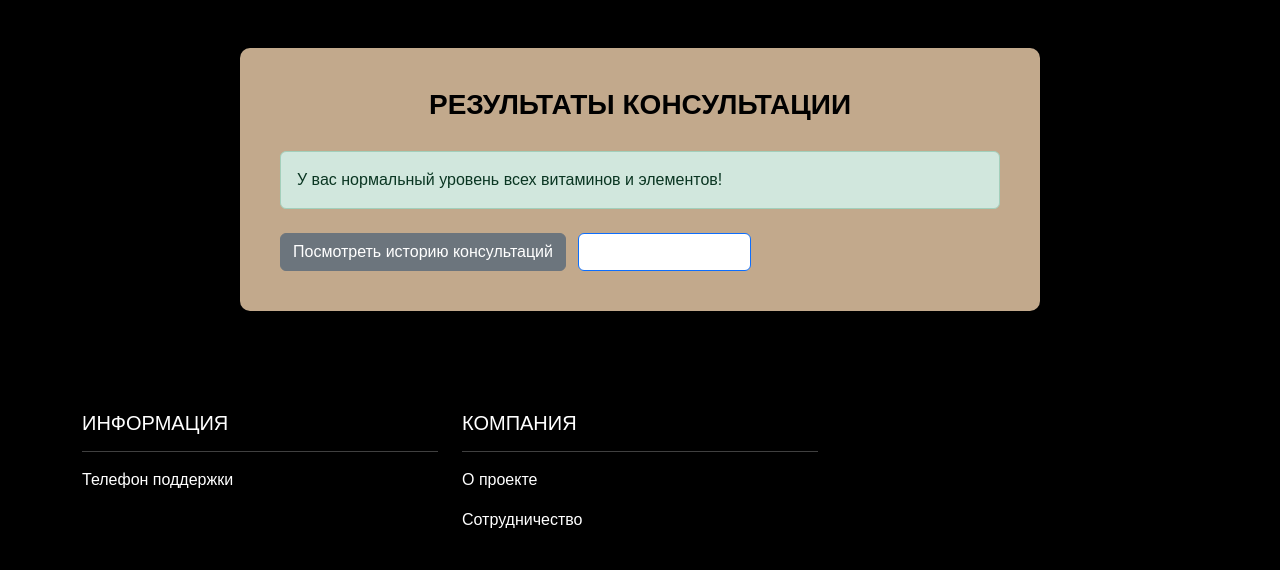
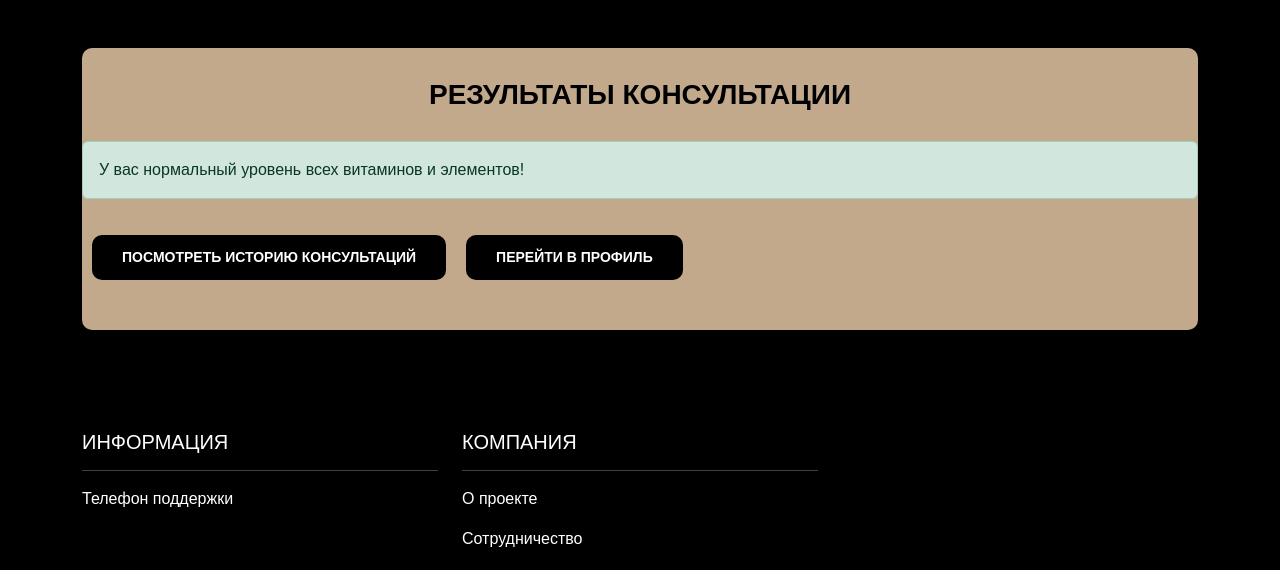
Before and after one commit to Kirikiri2/bio_core, a Django app: page /consultation/results/ in a window 1280 px wide. Shown: the part 130-700 px from the top of the page. Run offline with Django 5.2, Linux system fonts and the light colour scheme; a user stored in the database is signed in; some web fonts are replaced.

Commit message:
consult_di2

```diff
--- a/biocore_site/bio_core_website/static/bio_core_website/css/style.css
+++ b/biocore_site/bio_core_website/static/bio_core_website/css/style.css
@@ -339,10 +339,9 @@ body {
     margin-right: 10px;
 }
 
-/* Стили для страницы консультации */
+/* Обновленные стили для выравнивания меток и полей ввода */
 .container.mt-5 {
     background-color: #c2a98c;
-    /* Бежевый фон */
     padding: 40px;
     border-radius: 10px;
     max-width: 800px;
@@ -360,9 +359,15 @@ body {
     font-size: 28px;
 }
 
-/* Стили для полей ввода */
+/* Выравнивание меток и полей ввода */
 .mb-3 {
     margin-bottom: 20px !important;
+    max-width: 700px;
+    /* Такая же ширина как у полей ввода */
+    margin-left: auto;
+    margin-right: auto;
+    padding: 0 15px;
+    /* Добавляем отступы как у полей ввода */
 }
 
 .form-label {
@@ -371,6 +376,11 @@ body {
     font-weight: 500;
     color: #000;
     font-family: 'TT Travels Next Trl', sans-serif;
+    text-align: left;
+    /* Выравниваем текст по левому краю */
+    width: 100%;
+    padding-left: 0;
+    /* Убираем лишние отступы */
 }
 
 .form-control {
@@ -380,18 +390,18 @@ body {
     border: 1px solid #ddd;
     border-radius: 4px;
     background-color: #fff;
-    max-width: 700px;
     margin: 0 auto;
     display: block;
+    box-sizing: border-box;
+    /* Учитываем padding в ширине */
 }
 
-/* Стили для текстового поля */
+/* Остальные стили остаются без изменений */
 textarea.form-control {
     min-height: 120px;
     resize: vertical;
 }
 
-/* Статичные стили для кнопки (без динамики) */
 .send {
     background-color: #000;
     color: #fff;
@@ -408,6 +418,47 @@ textarea.form-control {
     font-family: 'TT Travels Next Trl', sans-serif;
 }
 
+.bt_prof_consult {
+    background-color: #000;
+    color: #fff;
+    border: none;
+    padding: 12px 30px;
+    font-size: 14px;
+    text-decoration: none;
+    font-weight: bold;
+    text-transform: uppercase;
+    border-radius: 0;
+    cursor: pointer;
+    border-radius: 10px;
+    margin: 20px 10px;
+    width: auto;
+    font-family: 'TT Travels Next Trl', sans-serif;
+    min-width: 150px;
+}
+
+.button_res {
+    display: flex;
+    margin-right: 5px;
+}
+
+.btn.btn-secondary {
+    background-color: #000;
+    color: #fff;
+    border: none;
+    padding: 12px 30px;
+    font-size: 14px;
+    text-decoration: none;
+    font-weight: bold;
+    text-transform: uppercase;
+    border-radius: 0;
+    cursor: pointer;
+    border-radius: 10px;
+    margin: 20px auto 0;
+    width: auto;
+    font-family: 'TT Travels Next Trl', sans-serif;
+    min-width: 150px;
+}
+
 /* Адаптация для мобильных */
 @media (max-width: 768px) {
     .container.mt-5 {
@@ -415,7 +466,103 @@ textarea.form-control {
         margin: 30px 15px;
     }
 
+    .mb-3 {
+        max-width: 100%;
+        padding: 0;
+    }
+
     .form-control {
         max-width: 100%;
     }
 }
+
+/* Основные стили для страницы истории консультаций */
+.container.mt-5 {
+    padding: 30px 0;
+    max-width: 1200px;
+}
+
+.container.mt-5 h2 {
+    font-family: 'TT Travels Next Trl', sans-serif;
+    font-weight: bold;
+    font-size: 28px;
+    text-transform: uppercase;
+    color: #000;
+    margin-bottom: 30px;
+    text-align: center;
+}
+
+/* Стили для карточки с графиком */
+.card {
+    background-color: #ffffff;
+    border: none;
+    border-radius: 8px;
+    box-shadow: 0 2px 10px rgba(0, 0, 0, 0.08);
+    margin-bottom: 20px;
+}
+
+.card-body {
+    padding: 20px;
+
+}
+
+/* Стили для списка консультаций */
+.list-group {
+    border-radius: 8px;
+    overflow: hidden;
+}
+
+.list-group-item {
+    border: none;
+    padding: 12px 20px;
+    background-color: #f8f9fa;
+    color: #333;
+    font-family: 'TT Travels Next Trl', sans-serif;
+    transition: background-color 0.2s;
+    border-bottom: 1px solid #e9ecef;
+}
+
+.list-group-item:last-child {
+    border-bottom: none;
+}
+
+.list-group-item:hover {
+    background-color: #e9ecef;
+    color: #000;
+}
+
+.list-group-item-action {
+    cursor: pointer;
+}
+
+/* Стили для графиков */
+canvas {
+    width: 100% !important;
+    height: auto !important;
+}
+
+/* Убираем верхний пустой блок */
+#vitaminChart {
+    display: none;
+}
+
+/* Адаптация для мобильных */
+@media (max-width: 768px) {
+    .container.mt-5 {
+        padding: 15px;
+    }
+
+    .row {
+        flex-direction: column-reverse;
+    }
+
+    .col-md-4,
+    .col-md-8 {
+        width: 100%;
+        padding: 0;
+    }
+
+    .card {
+        margin-bottom: 15px;
+    }
+}
--- a/biocore_site/bio_core_website/templates/bio_core_website/consultation_history.html
+++ b/biocore_site/bio_core_website/templates/bio_core_website/consultation_history.html
@@ -18,7 +18,7 @@
             <div class="list-group mb-4">
                 {% for consultation in consultations %}
                 <a href="#" class="list-group-item list-group-item-action"
-                   onclick="showConsultation('{{ consultation.date|date:"Y-m-d" }}')">
+                    onclick="showConsultation('{{ consultation.date|date:" Y-m-d" }}')">
                     {{ consultation.date|date:"d.m.Y H:i" }}
                 </a>
                 {% endfor %}
@@ -29,7 +29,7 @@
 
 <script src="https://cdn.jsdelivr.net/npm/chart.js"></script>
 <script>
-    const chartData = {{ chart_data|safe }};
+    const chartData = {{ chart_data| safe }};
     const vitamins = Object.keys(chartData);
 
     // Создаем график
--- a/biocore_site/bio_core_website/templates/bio_core_website/consultation_results.html
+++ b/biocore_site/bio_core_website/templates/bio_core_website/consultation_results.html
@@ -10,7 +10,8 @@
         <ul>
             {% for element in elements %}
             <li>
-                <a href="{% url 'bio_core_website:element_detail' pk=element.id %}">
+                <a style="text-decoration: none; color: rgb(0, 0, 0); font-weight: bolder"
+                    href="{% url 'bio_core_website:element_detail' pk=element.id %}">
                     {{ element.name }}
                 </a>
             </li>
@@ -43,11 +44,11 @@
     </div>
     {% endif %}
 
-    <div class="mt-4">
-        <a href="{% url 'bio_core_website:consultation_history' %}" class="btn btn-secondary">
+    <div class="button_res">
+        <a href="{% url 'bio_core_website:consultation_history' %}" class="bt_prof_consult">
             Посмотреть историю консультаций
         </a>
-        <a href="{% url 'bio_core_website:profile' %}" class="btn btn-primary ms-2">
+        <a href="{% url 'bio_core_website:profile' %}" class="bt_prof_consult">
             Перейти в профиль
         </a>
     </div>
```
Also changed, not shown: biocore_site/db.sqlite3.
